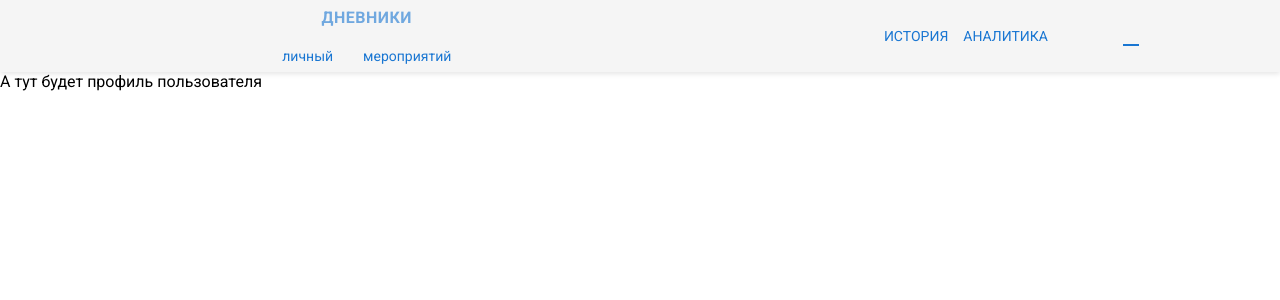
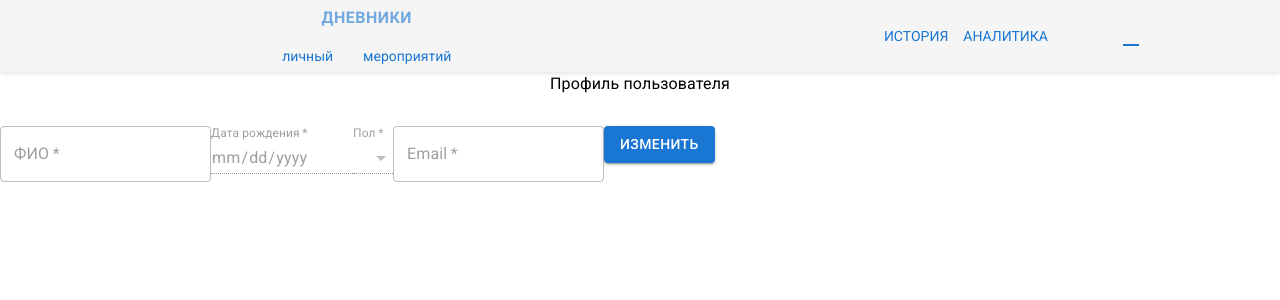
Before and after one commit to Efosee/health-diary-app, a React (Vite) app in the folder frontend/: page /profile in a window 1280 px wide. Shown: the top 300 px of the page. Built offline with nearby package versions, Linux system fonts and the light colour scheme; no server answers; sample sign-in values are in the browser's storage; some icons are missing.

Commit message:
add profile

```diff
--- /dev/null
+++ b/frontend/src/components/features/Field/BirthDateField.jsx
@@ -0,0 +1,33 @@
+import { TextField } from "@mui/material";
+import { memo, useState, useEffect } from "react";
+
+const BirthDateField = memo(({ date, ...props }) => {
+	//value or date format -> "YYYY-MM-DD", example: "2003-05-28"
+	const [value, setValue] = useState(date || "");
+	console.log("BirthDateField -> Рендер");
+
+	useEffect(() => {
+			setValue(date || "");
+		}, [date]);
+
+	return (
+		<TextField
+			required
+			id="registration-date"
+			label="Дата рождения"
+			type="date"
+			name="birthDate"
+			variant="standard"
+			slotProps={{
+				inputLabel: {
+					shrink: true
+				}
+			}}
+			onChange={(e) => setValue(e.target.value)}
+			value={value}
+			{...props}
+		/>
+	);
+});
+
+export default BirthDateField;
--- /dev/null
+++ b/frontend/src/components/features/Field/EmailField.jsx
@@ -0,0 +1,25 @@
+import { TextField } from "@mui/material";
+import { memo, useState, useEffect } from "react";
+
+const EmailField = memo(({ email, ...props }) => {
+	const [value, setValue] = useState(email || "");
+	console.log("EmailField -> Рендер");
+
+	useEffect(() => {
+		setValue(email || "");
+	}, [email]);
+
+	return (
+		<TextField
+			required
+			type="email"
+			label="Email"
+			name="email"
+			onChange={(e) => setValue(e.target.value)}
+			value={value}
+			{...props}
+		/>
+	);
+});
+
+export default EmailField;
--- /dev/null
+++ b/frontend/src/components/features/Field/GenderField.jsx
@@ -0,0 +1,39 @@
+import { TextField, MenuItem } from "@mui/material";
+import { memo, useState, useEffect } from "react";
+
+const GenderField = memo(({ gender, ...props }) => {
+	const [value, setValue] = useState(gender || "");
+	console.log("GenderField -> Рендер");
+
+	useEffect(() => {
+			setValue(gender || "");
+		}, [gender]);
+
+	return (
+		<TextField
+			required
+			select
+			id="gender"
+			label="Пол"
+			name="gender"
+			variant="standard"
+			slotProps={{
+				inputLabel: {
+					shrink: true
+				}
+			}}
+			onChange={(e) => setValue(e.target.value)}
+			value={value}
+			{...props}
+		>
+			<MenuItem value="male" key="male">
+				Мужской
+			</MenuItem>
+			<MenuItem value="female" key="female">
+				Женский
+			</MenuItem>
+		</TextField>
+	);
+});
+
+export default GenderField;
--- /dev/null
+++ b/frontend/src/components/features/Field/NameField.jsx
@@ -0,0 +1,24 @@
+import { TextField } from "@mui/material";
+import { memo, useState, useEffect } from "react";
+
+const NameField = memo(({ name, ...props }) => {
+	const [value, setValue] = useState(name || "");
+	console.log("NameField -> Рендер");
+
+	useEffect(() => {
+		setValue(name || "");
+	}, [name]);
+
+	return (
+		<TextField
+			required
+			label="ФИО"
+			name="full_name"
+			onChange={(e) => setValue(e.target.value)}
+			value={value}
+			{...props}
+		/>
+	);
+});
+
+export default NameField;
--- a/frontend/src/components/features/diary/PersonalDiary.jsx
+++ b/frontend/src/components/features/diary/PersonalDiary.jsx
@@ -33,8 +33,8 @@ const PersonalDiary = () => {
 	const handler = (e) => {
 		e.preventDefault();
 
-		const formData = new FormData(e.target)
-		const errors = diaryValidate(formData)
+		const formData = new FormData(e.target);
+		const errors = diaryValidate(formData);
 
 		if (Object.keys(errors).length) {
 			console.log(errors);
--- /dev/null
+++ b/frontend/src/components/features/profile/Profile.jsx
@@ -0,0 +1,77 @@
+import { Box, Typography, Button } from "@mui/material";
+import { memo, useState, useEffect } from "react";
+import useHttp from "../../../hooks/useHttp";
+
+import NameField from "../Field/NameField";
+import BirthDateField from "../Field/BirthDateField";
+import GenderField from "../Field/GenderField";
+import EmailField from "../Field/EmailField";
+
+const Profile = memo(({ ...props }) => {
+	const [user, setUser] = useState({});
+	const [changeFlag, setChangeFlag] = useState(false);
+	const { getUser, putUser } = useHttp();
+
+	useEffect(() => {
+		getUser().then(userData => setUser(userData));
+	}, [getUser]);
+
+	const changeUserData = async (e) => {
+		e.preventDefault();
+		try {
+			const formData = new FormData(e.target);
+			const userData = await putUser(formData);
+			console.log(userData);
+			setUser(userData);
+
+		} catch (error) {
+			console.log(error)
+		}
+	}
+
+
+
+	return (
+		<Box component="form" onSubmit={changeUserData}
+		sx={{
+
+		}}>
+			<Typography sx={{
+				textAlign: "center",
+				display: "block",
+				mb: "30px"
+			}}>
+				{user?.is_admin ? "Профиль администрации" : "Профиль пользователя"}
+			</Typography>
+
+			<NameField name={user?.full_name} {...(!changeFlag && { disabled: true })} />
+			<BirthDateField date={user?.birth_date} {...(!changeFlag && { disabled: true })} />
+			<GenderField gender={user?.gender} {...(!changeFlag && { disabled: true })} />
+			<EmailField email={user?.email} {...(!changeFlag && { disabled: true })} />
+
+			{!changeFlag ?
+				(<Button
+					onClick={() => setChangeFlag((flag) => !flag)}
+					variant="contained">
+					Изменить
+				</Button>) :
+				(
+					<>
+						<Button
+							onClick={() => setChangeFlag((flag) => !flag)}
+							variant="contained">
+							Отмена
+						</Button>
+						<Button
+							type="submit"
+							variant="contained">
+							Сохранить изменнения
+						</Button>
+					</>
+				)
+			}
+		</Box >
+	);
+});
+
+export default Profile;
--- a/frontend/src/hooks/useHttp.jsx
+++ b/frontend/src/hooks/useHttp.jsx
@@ -7,7 +7,7 @@ const useHttp = () => {
 	const { logout } = useAuth();
 	const { trainingId } = useParams();
 
-	async function getUser(headers) {
+	const getUser = useCallback(async (headers) => {
 		try {
 			const userData = await http.apiGet("/users/me", headers);
 			return userData;
@@ -18,10 +18,11 @@ const useHttp = () => {
 			}
 			throw error;
 		}
-	}
+	}, []);
 
-	async function putUser(body, headers) {
+	const putUser = useCallback(async (body, headers) => {
 		body = prepareDataForApi(body);
+		console.log(body);
 
 		try {
 			const userData = await http.apiPut("/users/me", body, headers);
@@ -33,7 +34,7 @@ const useHttp = () => {
 			}
 			throw error;
 		}
-	}
+	}, []);
 
 	async function getHealth(headers) {
 		try {
--- a/frontend/src/pages/ProfilePage.jsx
+++ b/frontend/src/pages/ProfilePage.jsx
@@ -1,16 +1,9 @@
-import { useEffect } from "react";
-import useHttp from "../hooks/useHttp";
+import Profile from "../components/features/profile/Profile";
 
 const ProfilePage = () => {
-	const {getUser} = useHttp();
-	useEffect(() => {
-		getUser().then(res => console.log(res));
-	}, []);
 
 	return (
-		<>
-			<div>А тут будет профиль пользователя</div>
-		</>
+		<Profile />
 	)
 }
 
```
